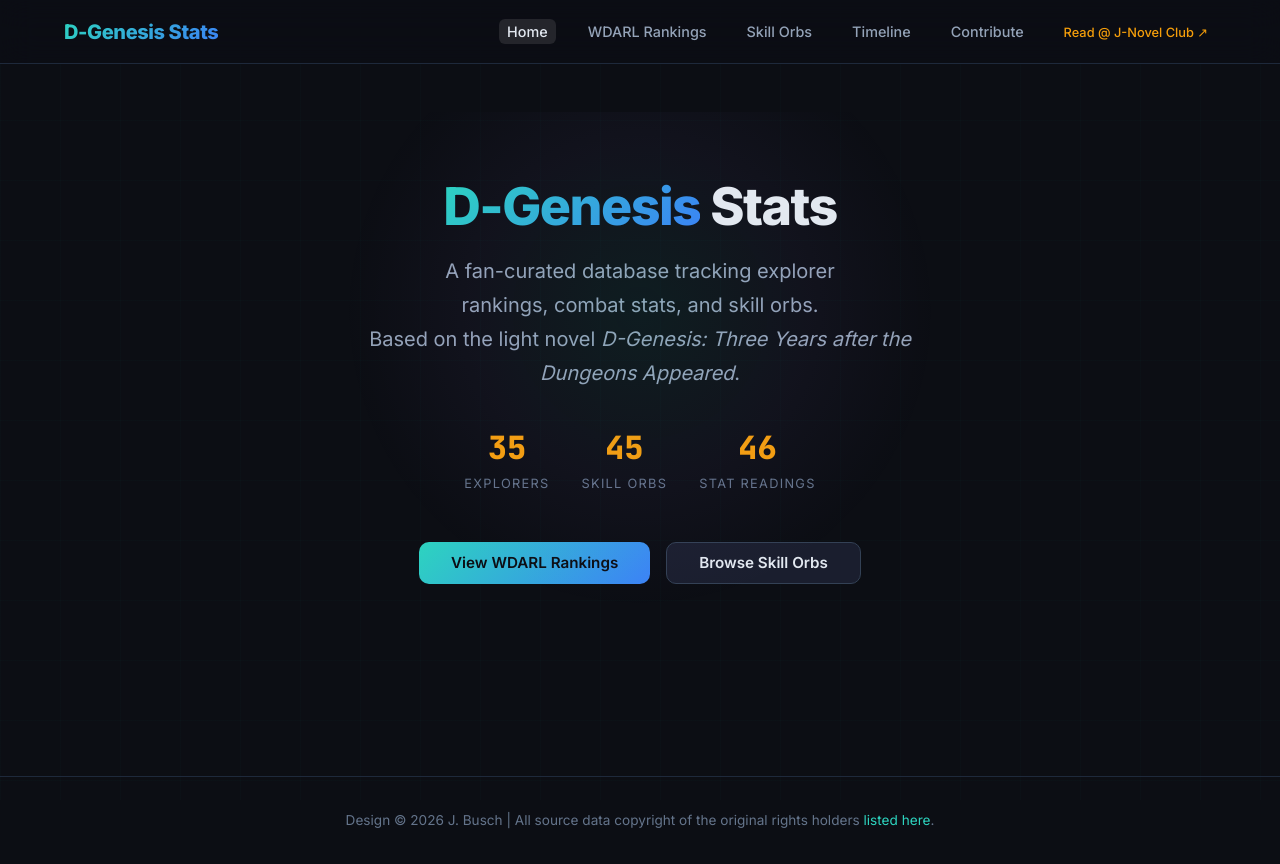
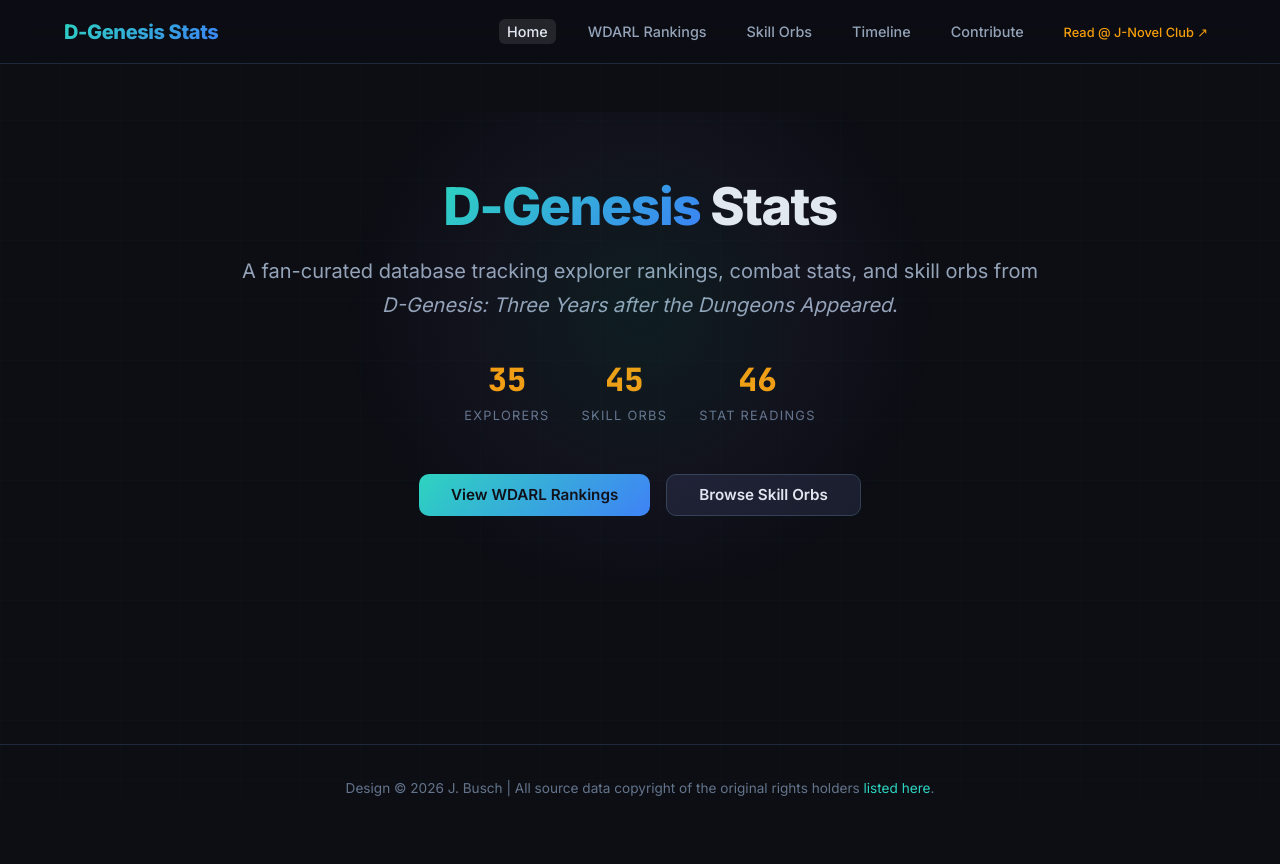
Before and after one commit to sorvani/dgenesisinfo, a Next.js app: page / in a window 1280 px wide. After the commit the page ends 832 px from the top, so only its background shows below. Built offline with nearby package versions, Linux system fonts and the light colour scheme.

Commit message:
Prevent hero subtitle title from wrapping dynamically at internal hyphens across screen layouts

```diff
--- a/src/app/globals.css
+++ b/src/app/globals.css
@@ -251,10 +251,9 @@ h3 { font-size: clamp(1.125rem, 2.5vw, 1.5rem); }
 .hero-subtitle {
   color: var(--text-secondary);
   font-size: clamp(1rem, 2vw, 1.25rem);
-  max-width: 600px;
+  max-width: 850px;
   margin: 0 auto var(--space-xl);
   line-height: 1.7;
-  text-wrap: balance;
 }
 
 .hero-stats {
--- a/src/app/page.tsx
+++ b/src/app/page.tsx
@@ -12,9 +12,8 @@ export default function Home() {
           <span className="accent">D-Genesis</span> Stats
         </h1>
         <p className="hero-subtitle">
-          A fan-curated database tracking explorer rankings, combat stats,
-          and skill orbs.<br/>Based on the light novel <em>D-Genesis: Three Years
-          after the Dungeons Appeared</em>.
+          A fan-curated database tracking explorer rankings, combat stats, and
+          skill orbs from <span style={{ display: 'inline-block' }}><em>D-Genesis: Three Years after the Dungeons Appeared</em>.</span>
         </p>
         <div className="hero-stats">
           <div className="hero-stat">
```
